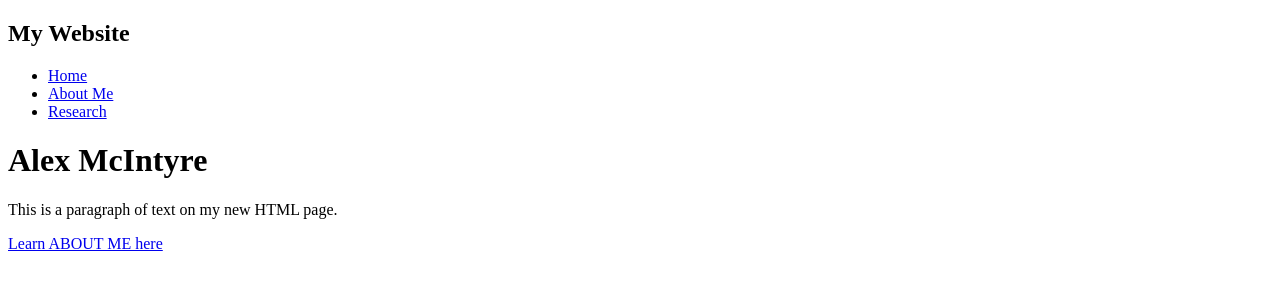
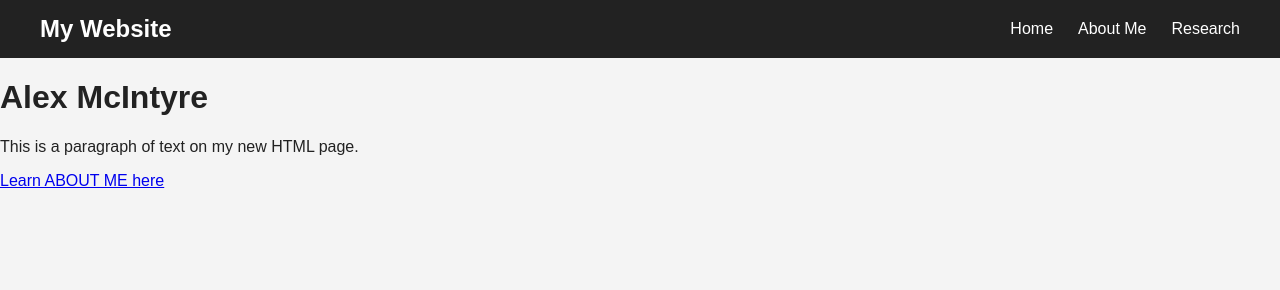
Before and after one commit to alexmc6203/alexmc6203.github.io, a plain HTML site: page index.html in a window 1280 px wide. Drawn offline with Linux system fonts and the light colour scheme.

Commit message:
Add files via upload

```diff
--- a/index.html
+++ b/index.html
@@ -4,6 +4,7 @@
     <meta charset="UTF-8">
     <meta name="viewport" content="width=device-width, initial-scale=1.0">
     <title>Alex McIntyre</title>
+    <link rel="stylesheet" href="style.css">
 </head>
 <body>
     <nav>
--- /dev/null
+++ b/style.css
@@ -0,0 +1,64 @@
+
+/* General page styling */
+body {
+    margin: 0;
+    font-family: Arial, sans-serif;
+    background-color: #f4f4f4;
+    color: #222;
+}
+
+/* Navigation bar */
+nav {
+    background-color: #222;
+    color: white;
+    display: flex;
+    justify-content: space-between;
+    align-items: center;
+    padding: 15px 40px;
+}
+
+.logo {
+    margin: 0;
+}
+
+/* Menu links */
+nav ul {
+    list-style: none;
+    display: flex;
+    gap: 25px;
+    margin: 0;
+    padding: 0;
+}
+
+nav a {
+    color: white;
+    text-decoration: none;
+}
+
+nav a:hover {
+    color: #66ccff;
+}
+
+/* Homepage content */
+main {
+    text-align: center;
+    padding: 100px 20px;
+}
+
+main h1 {
+    font-size: 42px;
+}
+
+.button {
+    display: inline-block;
+    margin-top: 20px;
+    padding: 12px 24px;
+    background-color: #222;
+    color: white;
+    text-decoration: none;
+    border-radius: 5px;
+}
+
+.button:hover {
+    background-color: #444;
+}
```
